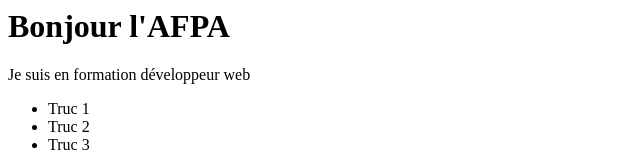
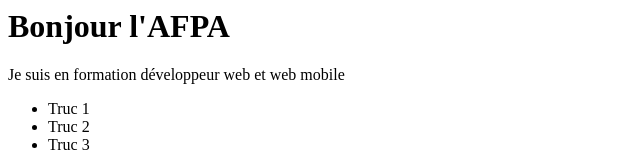
Before and after one commit to webboy-fr/github-formation, a plain HTML site: page index.html in a window 1280 px wide. Shown: the top 167 px of the page, 0-640 px from the left. Drawn offline with Linux system fonts and the light colour scheme.

Commit message:
modification texte

```diff
--- a/index.html
+++ b/index.html
@@ -4,7 +4,7 @@
     </head>
     <body>
         <h1>Bonjour l'AFPA</h1>
-        <p>Je suis en formation développeur web</p>
+        <p>Je suis en formation développeur web et web mobile</p>
         <ul>
             <li>Truc 1</li>
             <li>Truc 2</li>
```
